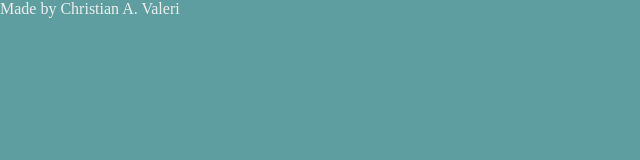
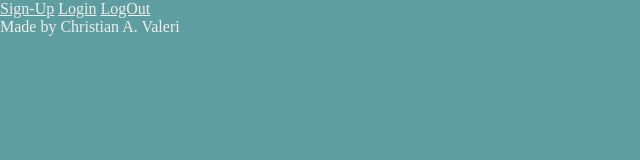
Before and after one commit to MortalChris/Messaging-App, a website: page views/homePage.html in a window 1280 px wide. Shown: the whole page, without its empty margins (0-640 px from the left). Drawn offline with Linux system fonts and the light colour scheme; files that its build step writes are made by us from their sources.

Commit message:
add a href to signup, login, and logout pages

```diff
--- a/views/homePage.html
+++ b/views/homePage.html
@@ -8,6 +8,12 @@
     <link rel="stylesheet" href="css/homepage.css">
 </head>
     <body>
+        <div>
+            <a href="sign-up-page">Sign-Up</a>
+            <a href="login-page">Login</a>
+            <a href="logout-page">LogOut</a>
+        </div>
+
         <footer>Made by Christian A. Valeri</footer>
         <script src=""></script>
     </body>
```
